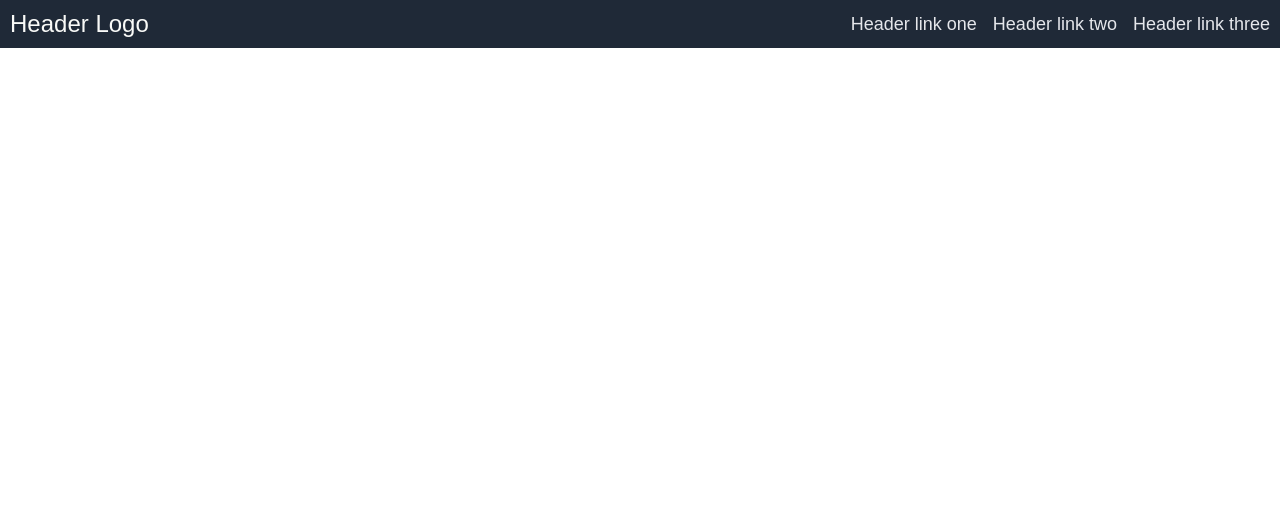
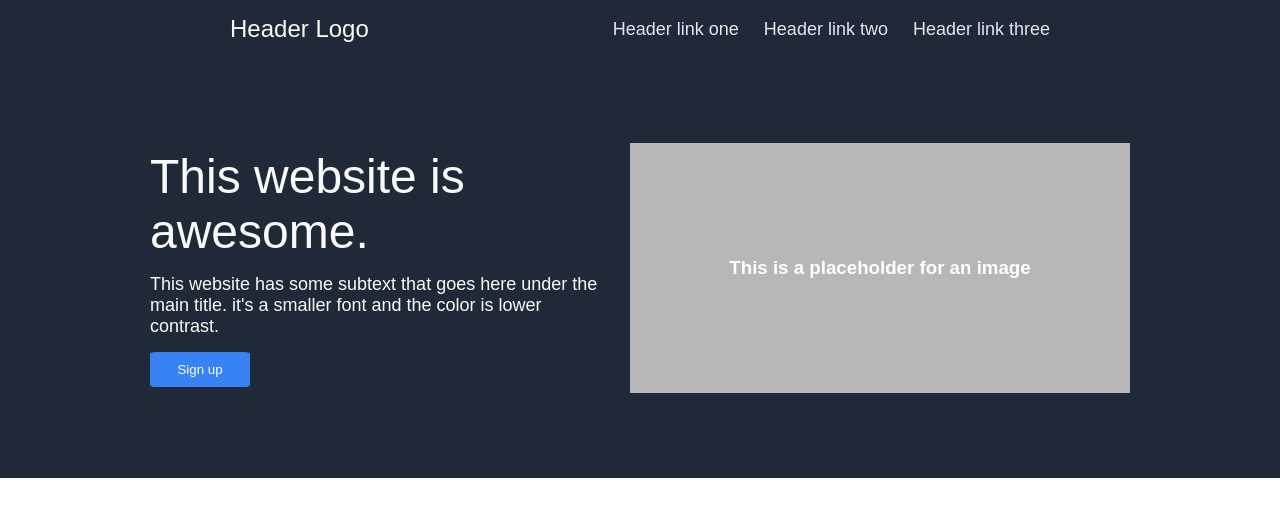
Before and after one commit to lukell1/Landing-page-, a plain HTML site: page index.html in a window 1280 px wide. Drawn offline with Linux system fonts and the light colour scheme.

Commit message:
add header section

```diff
--- a/css/styles.css
+++ b/css/styles.css
@@ -13,7 +13,7 @@ body{
 ul{
     display: flex;
     list-style: none;
-    gap:16px;
+    gap:25px;
 }
 
 a{
@@ -25,17 +25,71 @@ a{
 .header{
     background:#1f2937;
     font-family: Arial, Helvetica, sans-serif;
+    display: flex;
+    flex-direction: column;
+
+
+
 }
 
 .navbar{
     display:flex;
-    justify-content: space-between;
+    justify-content:space-between;
     align-items: center;
-    padding: 10px;
+    padding: 15px 230px;
 }
+
+
 
 .logo{
     font-weight: 100;
     font-size: 24px;
     color: #f9faf8;
 }
+
+.header-content{
+    display: flex;
+    justify-content: center;
+    align-items: center;
+    padding:85px;
+    gap:30px;
+}
+
+.left-content{
+    display: flex;
+    flex-direction: column;
+    gap:15px;
+    font-size: 18px;
+    color: #f9faf8;
+    width: 450px;
+
+
+}
+
+.left-content h2{
+    font-size:48px;
+    font-weight: 200;
+    color: #f9faf8;
+    flex: 1;
+}
+
+.right-content{
+    background:#B7B7B7;
+    height: 250px;
+    width: 500px;
+    display: flex;
+    justify-content: center;
+    align-items: center;
+    padding: 20px;
+    color: white;
+    flex-shrink: 0;
+}
+
+.btn{
+    width:100px;
+    padding:10px;
+    background: #3882f6;
+    color: white;
+    border-radius: 6%;
+    border: none;
+}
--- a/index.html
+++ b/index.html
@@ -21,9 +21,18 @@
                 <li><a href="">Header link two</a></li>
                 <li><a href="">Header link three</a></li>
             </ul>
+        </div>
+    </div>
 
-        </div>
-
+    <div class="header-content">
+        <div class="left-content">
+        <h2>This website is awesome.</h2>
+        <p>This website has some subtext that goes here under the main title. it's a smaller font and the color is lower contrast.</p>
+        <button class="btn">Sign up</button>
+    </div>
+    <div class="right-content">
+        <h3>This is a placeholder for an image</h3>
+    </div>
     </div>
 </div>
 
```
